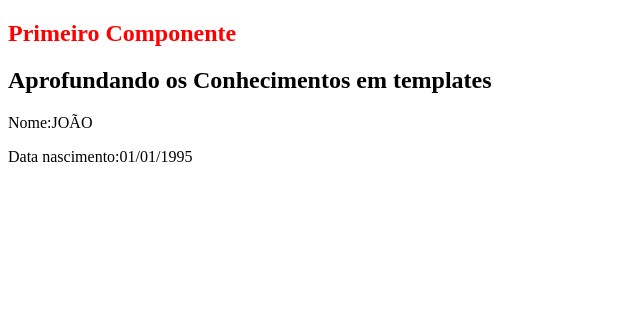
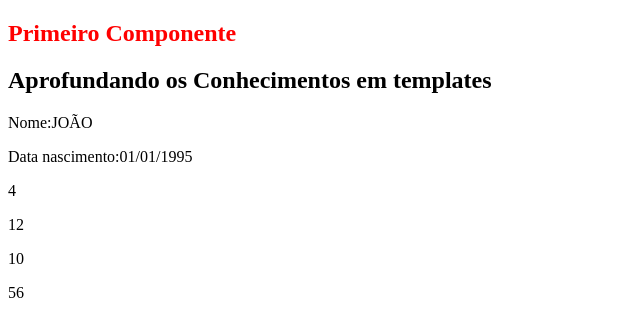
Before and after one commit to juceliocoelho2022/fundamentos-angular, an Angular app: page / in a window 1280 px wide. Shown: the top 336 px of the page, without its empty margins (0-640 px from the left). Built offline with nearby package versions, Linux system fonts and the light colour scheme.

Commit message:
new pipe

```diff
--- a/src/app/app.component.html
+++ b/src/app/app.component.html
@@ -1,2 +1,3 @@
 <app-primeiro-componente></app-primeiro-componente>
 <app-segundo-componente></app-segundo-componente>
+<app-pipe-customizado></app-pipe-customizado>
--- a/src/app/pipe-customizado/pipe-customizado.component.html
+++ b/src/app/pipe-customizado/pipe-customizado.component.html
@@ -1,4 +1,4 @@
-<p>{{ 2 | multiplicaPor:2 }}</p>
-<p>{{ 4 | multiplicaPor:3 }}</p>
-<p>{{ 5 | multiplicaPor:2 }}</p>
-<p>{{ 7 | multiplicaPor:8 }}</p>
+<p>{{ 2 | multiplicarPor:2 }}</p>
+<p>{{ 4 | multiplicarPor:3 }}</p>
+<p>{{ 5 | multiplicarPor:2 }}</p>
+<p>{{ 7 | multiplicarPor:8 }}</p>
```
